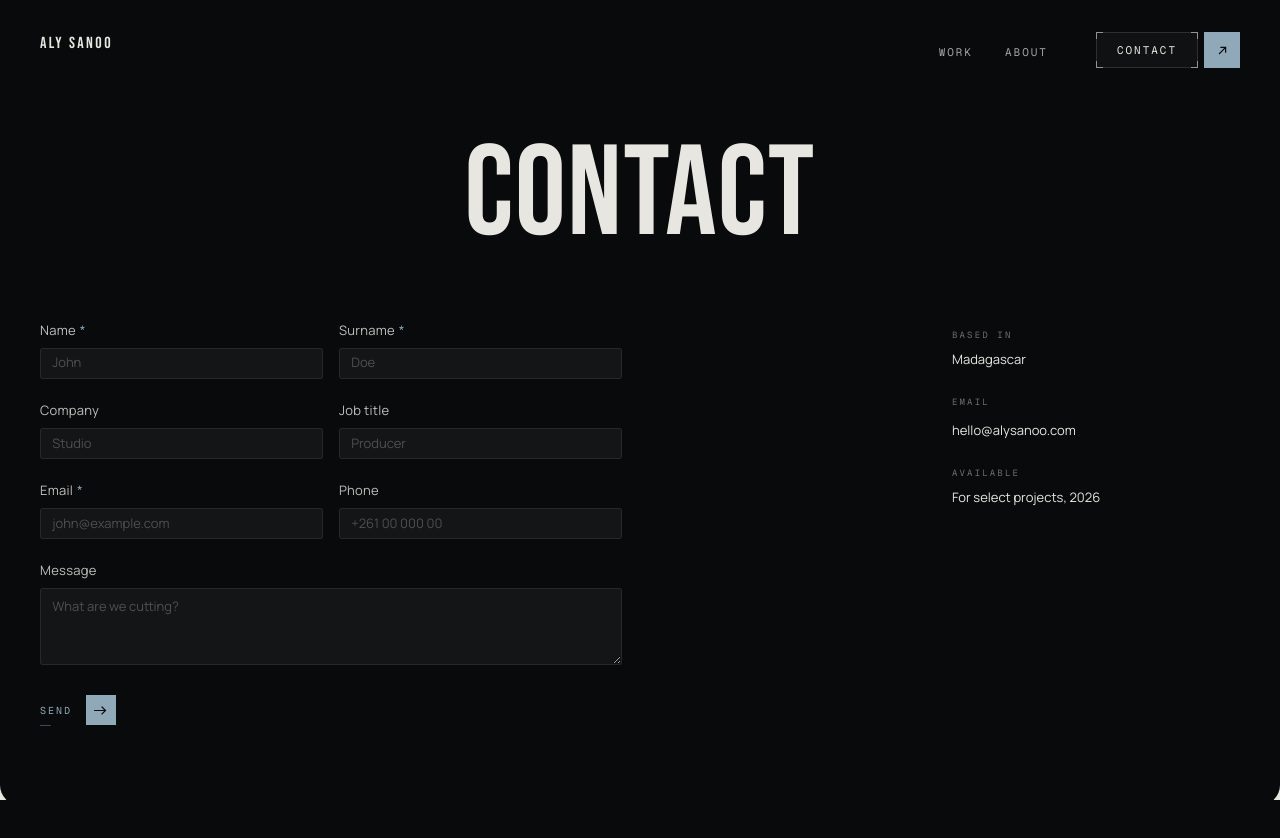
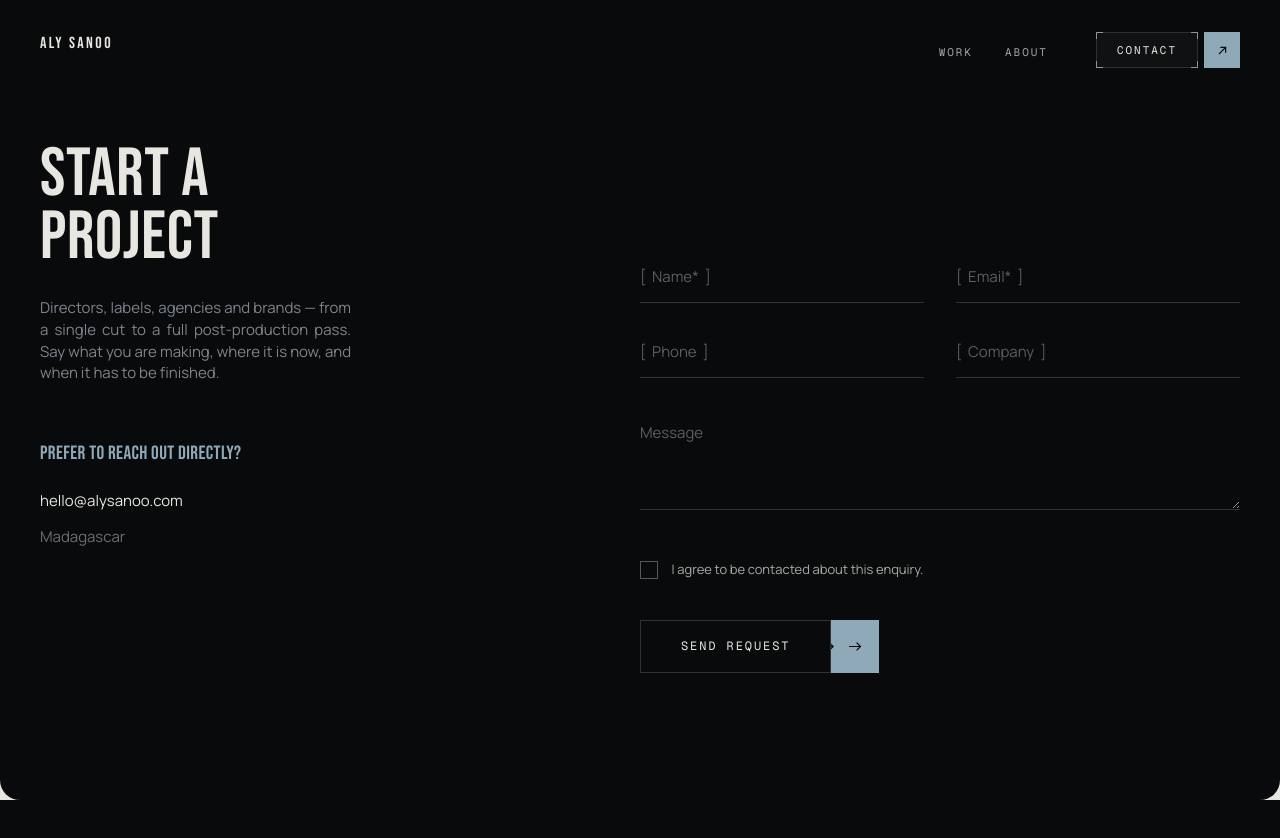
Before and after one commit to AmigosKazz/alysano, a Next.js app: page /contact in a window 1280 px wide. Shown: the top 838 px of the page. Built offline with nearby package versions, Linux system fonts and the light colour scheme.

Commit message:
update ContactPage and globals.css: redesign layout, refine form styles, and add social links for enhanced usability and presentation

```diff
--- a/app/contact/page.tsx
+++ b/app/contact/page.tsx
@@ -9,48 +9,62 @@ export const metadata: Metadata = {
 };
 
 /**
- * The page the invitation leads to. The word fills the top edge to edge, the form
- * sits under its left half, and the details hold the right margin — the same
- * asymmetry the rest of the site is built on.
+ * The invitation, set as a brief: what the work is and how to reach him on the
+ * left, the form itself out on the right margin. The band of black between the
+ * two columns is the point — the page asks for one thing at a time.
  */
 export default function ContactPage() {
+  const social = CONTACT.social.filter((link) => link.href);
+
   return (
     <main>
       <div className="page-cover">
         <section className="contact-page">
-          <h1 className="contact-page-title font-title">Contact</h1>
+          <div className="contact-lede">
+            <h1 className="contact-title font-title">Start a project</h1>
 
-          <div className="contact-page-body">
-            <ContactForm />
+            <p className="contact-intro">
+              Directors, labels, agencies and brands — from a single cut to a full
+              post-production pass. Say what you are making, where it is now, and
+              when it has to be finished.
+            </p>
 
-            <aside className="contact-page-info">
-              <div className="info-block">
-                <p className="info-label font-mono">Based in</p>
-                <p className="info-value">{CONTACT.place}</p>
+            <div className="contact-block">
+              <p className="contact-label font-title">Prefer to reach out directly?</p>
+              <a className="contact-line" href={`mailto:${CONTACT.email}`}>
+                {CONTACT.email}
+              </a>
+              {CONTACT.phone ? (
+                <a className="contact-line" href={`tel:${CONTACT.phone}`}>
+                  {CONTACT.phone}
+                </a>
+              ) : null}
+              <p className="contact-line contact-line--muted">{CONTACT.place}</p>
+            </div>
+
+            {/* Only renders once there are real profiles to point at. */}
+            {social.length > 0 ? (
+              <div className="contact-block">
+                <p className="contact-label font-title">Social:</p>
+                <ul className="contact-social">
+                  {social.map((link) => (
+                    <li key={link.label}>
+                      <a
+                        className="contact-social-link font-mono"
+                        href={link.href}
+                        target="_blank"
+                        rel="noreferrer"
+                      >
+                        {link.label}
+                      </a>
+                    </li>
+                  ))}
+                </ul>
               </div>
+            ) : null}
+          </div>
 
-              {CONTACT.phone ? (
-                <div className="info-block">
-                  <p className="info-label font-mono">Phone</p>
-                  <a className="info-value info-link" href={`tel:${CONTACT.phone}`}>
-                    {CONTACT.phone}
-                  </a>
-                </div>
-              ) : null}
-
-              <div className="info-block">
-                <p className="info-label font-mono">Email</p>
-                <a className="info-value info-link" href={`mailto:${CONTACT.email}`}>
-                  {CONTACT.email}
-                </a>
-              </div>
-
-              <div className="info-block">
-                <p className="info-label font-mono">Available</p>
-                <p className="info-value">For select projects, 2026</p>
-              </div>
-            </aside>
-          </div>
+          <ContactForm />
         </section>
       </div>
     </main>
--- a/app/globals.css
+++ b/app/globals.css
@@ -1922,9 +1922,10 @@ html.has-cursor video {
 }
 
 /* ------------------------------------------------------------------
-   Contact page — the word fills the top edge to edge, the form sits
-   under its left half and the details hold the right margin. Fields
-   are wells cut into the black rather than cards laid on it.
+   Contact page — set as a brief. The invitation and the ways to reach
+   him hold the left column, the form is pushed out to the right
+   margin, and the band of black between them is the point. Fields are
+   ruled lines rather than boxes: the page asks, it does not enclose.
 ------------------------------------------------------------------ */
 .contact-page {
   /* At least a full window: any shorter and the footer, which waits underneath,
@@ -1932,106 +1933,223 @@ html.has-cursor video {
   min-height: 100svh;
   max-width: 1680px;
   margin: 0 auto;
-  padding: 18svh 1.25rem 10svh;
-}
-
-.contact-page-title {
-  font-size: 10vw;
-  line-height: 0.82;
+  padding: 18svh 1.25rem 12svh;
+}
+
+/* ---- The left column ---- */
+.contact-title {
+  font-size: clamp(2.5rem, 9vw, 4.25rem);
+  line-height: 0.92;
   letter-spacing: 0.01em;
   text-transform: uppercase;
-  text-align: center;
-  white-space: nowrap;
   color: var(--ivory);
 }
 
-.contact-page-body {
-  display: grid;
-  gap: 4rem;
-  margin-top: 9svh;
-}
-
-/* ---- Form ---- */
-/* Two to a row at every width, phones included — stacking them would turn the
-   form into a column of six wells and push the send button off the screen. */
+.contact-intro {
+  margin-top: 1.75rem;
+  max-width: 34ch;
+  font-size: clamp(0.9375rem, 1.05vw, 1.0625rem);
+  line-height: 1.45;
+  color: var(--muted);
+}
+
+.contact-block {
+  margin-top: 3.5rem;
+}
+
+/* The one coloured line in the column, and the only place the accent is
+   asked to carry type rather than a mark. */
+.contact-label {
+  margin-bottom: 1.25rem;
+  font-size: clamp(1rem, 1.5vw, 1.25rem);
+  letter-spacing: 0.02em;
+  text-transform: uppercase;
+  color: var(--steel-blue);
+}
+
+.contact-line {
+  display: block;
+  font-size: clamp(0.9375rem, 1.05vw, 1.0625rem);
+  line-height: 1.6;
+  color: var(--ivory);
+  transition: color 0.4s ease;
+}
+
+a.contact-line:hover {
+  color: var(--steel-blue);
+}
+
+.contact-line--muted {
+  margin-top: 0.75rem;
+  color: rgba(232, 230, 225, 0.45);
+}
+
+.contact-social {
+  display: flex;
+  flex-wrap: wrap;
+  gap: 0.6rem;
+}
+
+/* Framed the way the header's CONTACT call is — a control, not a link in a
+   sentence. */
+.contact-social-link {
+  display: inline-block;
+  padding: 0.7rem 1.1rem;
+  border: 1px solid rgba(232, 230, 225, 0.14);
+  background: rgba(232, 230, 225, 0.03);
+  font-size: 10px;
+  letter-spacing: 0.18em;
+  text-transform: uppercase;
+  color: rgba(232, 230, 225, 0.82);
+  transition:
+    border-color 0.4s ease,
+    background-color 0.4s ease,
+    color 0.4s ease;
+}
+
+.contact-social-link:hover {
+  border-color: rgba(232, 230, 225, 0.4);
+  background: rgba(232, 230, 225, 0.06);
+  color: var(--ivory);
+}
+
+/* ---- The form ---- */
+.form {
+  margin-top: 4rem;
+}
+
 .form-grid {
   display: grid;
   grid-template-columns: repeat(2, minmax(0, 1fr));
-  gap: 1.25rem 0.7rem;
+  gap: 2.25rem 2rem;
 }
 
 .field-wide {
   grid-column: 1 / -1;
 }
 
-/* Narrower than this and two fields stop taking a readable placeholder. */
-@media (max-width: 359px) {
+/* Narrower than this and two fields stop taking a readable cue. */
+@media (max-width: 400px) {
   .form-grid {
     grid-template-columns: minmax(0, 1fr);
   }
 }
 
-.field {
-  display: flex;
-  flex-direction: column;
-  gap: 0.45rem;
-}
-
-.field-label {
-  font-size: 13px;
-  letter-spacing: 0.02em;
-  color: rgba(232, 230, 225, 0.82);
-}
-
-/* The only mark on the page that is not ivory — it has one job. */
-.field-mark {
-  margin-left: 0.3em;
-  color: var(--steel-blue);
-}
-
+/* A ruled line, not a well: the field is the space above the rule. */
 .field-input {
   width: 100%;
-  padding: 0.3rem 0.7rem;
-  border: 1px solid rgba(232, 230, 225, 0.09);
-  border-radius: 3px;
-  background: rgba(232, 230, 225, 0.05);
-  font-size: 13px;
+  padding: 0 0 0.85rem;
+  border: 0;
+  border-bottom: 1px solid rgba(232, 230, 225, 0.18);
+  border-radius: 0;
+  background: transparent;
+  font-size: clamp(0.9375rem, 1.05vw, 1.0625rem);
   line-height: 1.5;
+  color: var(--ivory);
+  transition: border-color 0.4s ease;
+}
+
+.field-input::placeholder {
+  color: rgba(232, 230, 225, 0.38);
+}
+
+.field-input:hover {
+  border-bottom-color: rgba(232, 230, 225, 0.32);
+}
+
+.field-input:focus {
+  outline: none;
+  border-bottom-color: var(--steel-blue);
+}
+
+.field-input:user-invalid {
+  border-bottom-color: rgba(185, 165, 138, 0.6);
+}
+
+.field-area {
+  min-height: 96px;
+  padding-top: 0.5rem;
+  resize: vertical;
+}
+
+.form-consent {
+  display: flex;
+  align-items: center;
+  gap: 0.85rem;
+  margin-top: 2.75rem;
+  font-size: clamp(0.8125rem, 0.95vw, 0.9375rem);
+  color: rgba(232, 230, 225, 0.72);
+}
+
+/* Drawn rather than native, so it reads as one of the page's own marks. */
+.field-check {
+  flex: none;
+  width: 18px;
+  height: 18px;
+  margin: 0;
+  border: 1px solid rgba(232, 230, 225, 0.35);
+  border-radius: 0;
+  background: transparent;
+  appearance: none;
+  cursor: pointer;
+  transition:
+    border-color 0.4s ease,
+    background-color 0.4s ease;
+}
+
+.field-check:hover {
+  border-color: rgba(232, 230, 225, 0.6);
+}
+
+.field-check:checked {
+  border-color: var(--steel-blue);
+  background: var(--steel-blue);
+}
+
+.field-check:focus-visible {
+  outline: 1px solid var(--steel-blue);
+  outline-offset: 2px;
+}
+
+.form-action {
+  display: flex;
+  align-items: center;
+  gap: 1.5rem;
+  margin-top: 2.5rem;
+}
+
+/* The page's one heavy control: the same steel square the header carries,
+   with the label set in a frame beside it rather than on a rule. */
+.cta--block {
+  gap: 0;
+}
+
+.cta--block .cta-label {
+  padding: 1.05rem 2.5rem;
+  border: 1px solid rgba(232, 230, 225, 0.18);
+  font-size: 12px;
+  letter-spacing: 0.16em;
   color: var(--ivory);
   transition:
     border-color 0.4s ease,
     background-color 0.4s ease;
 }
 
-.field-input::placeholder {
-  color: rgba(232, 230, 225, 0.28);
-}
-
-.field-input:hover {
-  background: rgba(232, 230, 225, 0.055);
-}
-
-.field-input:focus {
-  outline: none;
-  border-color: rgba(143, 169, 184, 0.55);
-  background: rgba(232, 230, 225, 0.06);
-}
-
-.field-input:user-invalid {
-  border-color: rgba(185, 165, 138, 0.5);
-}
-
-.field-area {
-  min-height: 72px;
-  padding-block: 0.5rem;
-  resize: vertical;
-}
-
-.form-action {
-  display: flex;
-  align-items: center;
-  gap: 1.5rem;
-  margin-top: 1.9rem;
+.cta--block:hover .cta-label,
+.cta--block:focus-visible .cta-label {
+  border-color: rgba(232, 230, 225, 0.4);
+  background: rgba(232, 230, 225, 0.04);
+}
+
+/* The rule under the label belongs to the inline control, not to this one. */
+.cta--block .cta-label::after {
+  content: none;
+}
+
+.cta--block .cta-arrow {
+  width: 48px;
+  align-self: stretch;
+  height: auto;
 }
 
 .form-status {
@@ -2041,86 +2159,39 @@ html.has-cursor video {
   color: rgba(232, 230, 225, 0.45);
 }
 
-/* ---- The right margin ---- */
-.contact-page-info {
-  display: grid;
-  gap: 1.6rem;
-  align-content: start;
-}
-
-.info-label {
-  margin-bottom: 0.5rem;
-  font-size: 9px;
-  letter-spacing: 0.24em;
-  text-transform: uppercase;
-  color: rgba(232, 230, 225, 0.45);
-}
-
-.info-value {
-  font-size: 13px;
-  color: var(--ivory);
-}
-
-.info-link {
-  transition: color 0.4s ease;
-}
-
-.info-link:hover {
-  color: var(--steel-blue);
-}
-
 /* On a phone the fields carry 16px: any smaller and iOS zooms the whole page in
-   the moment one takes focus. The desktop scale picks up again past this. */
+   the moment one takes focus. */
 @media (max-width: 759px) {
   .contact-page {
-    padding-top: 14svh;
-  }
-
-  /* The word has to hold the top of a phone screen the way it holds the top of a
-     window — at the desktop size it would read as a caption. */
-  .contact-page-title {
-    font-size: 20vw;
-  }
-
-  .field-label {
-    font-size: 14px;
+    padding-top: 15svh;
   }
 
   .field-input {
-    padding: 0.45rem 0.7rem;
     font-size: 16px;
   }
 
   .form-grid {
-    gap: 1.25rem 0.6rem;
-  }
-
-  .contact-page-body {
-    gap: 5rem;
-  }
-}
-
-@media (min-width: 760px) {
-  .form-grid {
-    gap: 1.4rem 1rem;
+    gap: 1.9rem 1.25rem;
   }
 }
 
 @media (min-width: 1100px) {
   .contact-page {
+    display: grid;
+    grid-template-columns: minmax(0, 26%) minmax(0, 50%);
+    justify-content: space-between;
+    align-items: start;
     padding-inline: 2.5rem;
   }
 
-  /* The form keeps to the left half, the details to the right quarter, and the
-     empty band between them is the point. */
-  .contact-page-body {
-    grid-template-columns: minmax(0, 48.5%) minmax(0, 24%);
-    justify-content: space-between;
-  }
-
-  .contact-page-info {
-    justify-items: start;
-    padding-top: 0.5rem;
+  /* The form starts on the same line as the question it answers. */
+  .form {
+    margin-top: 0;
+    padding-top: 15svh;
+  }
+
+  .contact-intro {
+    text-align: justify;
   }
 }
 
--- a/components/contact/ContactForm.tsx
+++ b/components/contact/ContactForm.tsx
@@ -8,34 +8,21 @@ import { CONTACT } from "@/lib/contact";
 type Field = {
   name: string;
   label: string;
-  placeholder: string;
   type?: string;
   required?: boolean;
   autoComplete?: string;
 };
 
-/** Two to a row on desktop, in the order the reference reads them. */
+/** Two to a row: who it is and where to answer, then how else to reach them. */
 const FIELDS: Field[] = [
-  { name: "name", label: "Name", placeholder: "John", required: true, autoComplete: "given-name" },
-  {
-    name: "surname",
-    label: "Surname",
-    placeholder: "Doe",
-    required: true,
-    autoComplete: "family-name",
-  },
-  { name: "company", label: "Company", placeholder: "Studio", autoComplete: "organization" },
-  { name: "role", label: "Job title", placeholder: "Producer", autoComplete: "organization-title" },
-  {
-    name: "email",
-    label: "Email",
-    placeholder: "john@example.com",
-    type: "email",
-    required: true,
-    autoComplete: "email",
-  },
-  { name: "phone", label: "Phone", placeholder: "+261 00 000 00", type: "tel", autoComplete: "tel" },
+  { name: "name", label: "Name", required: true, autoComplete: "name" },
+  { name: "email", label: "Email", type: "email", required: true, autoComplete: "email" },
+  { name: "phone", label: "Phone", type: "tel", autoComplete: "tel" },
+  { name: "company", label: "Company", autoComplete: "organization" },
 ];
+
+/** The bracket the rest of the page puts around a piece of metadata. */
+const cue = (field: Field) => `[  ${field.label}${field.required ? "*" : ""}  ]`;
 
 /**
  * No backend to speak to, so the form composes the message and hands it to the
@@ -67,13 +54,12 @@ export function ContactForm() {
     const data = new FormData(event.currentTarget);
     const value = (key: string) => String(data.get(key) ?? "").trim();
 
-    const subject = `Project enquiry — ${value("name")} ${value("surname")}`.trim();
+    const subject = `Project enquiry — ${value("name")}`.trim();
     const body = [
-      `Name: ${value("name")} ${value("surname")}`,
-      value("company") && `Company: ${value("company")}`,
-      value("role") && `Job title: ${value("role")}`,
+      `Name: ${value("name")}`,
       `Email: ${value("email")}`,
       value("phone") && `Phone: ${value("phone")}`,
+      value("company") && `Company: ${value("company")}`,
       "",
       value("message"),
     ]
@@ -87,23 +73,19 @@ export function ContactForm() {
   };
 
   return (
-    <form ref={formRef} className="form" onSubmit={submit} noValidate={false}>
+    <form ref={formRef} className="form" onSubmit={submit}>
       <div className="form-grid">
         {FIELDS.map((field) => (
           <p key={field.name} data-row className="field">
-            <label className="field-label" htmlFor={field.name}>
+            {/* The cue carries the label, so this one is for screen readers. */}
+            <label className="sr-only" htmlFor={field.name}>
               {field.label}
-              {field.required ? (
-                <span className="field-mark" aria-hidden="true">
-                  *
-                </span>
-              ) : null}
             </label>
             <input
               id={field.name}
               name={field.name}
               type={field.type ?? "text"}
-              placeholder={field.placeholder}
+              placeholder={cue(field)}
               required={field.required}
               autoComplete={field.autoComplete}
               className="field-input"
@@ -112,21 +94,26 @@ export function ContactForm() {
         ))}
 
         <p data-row className="field field-wide">
-          <label className="field-label" htmlFor="message">
+          <label className="sr-only" htmlFor="message">
             Message
           </label>
           <textarea
             id="message"
             name="message"
             rows={3}
-            placeholder="What are we cutting?"
+            placeholder="Message"
             className="field-input field-area"
           />
         </p>
       </div>
 
+      <p data-row className="form-consent">
+        <input id="consent" name="consent" type="checkbox" required className="field-check" />
+        <label htmlFor="consent">I agree to be contacted about this enquiry.</label>
+      </p>
+
       <div data-row className="form-action">
-        <CtaButton type="submit" label="Send" />
+        <CtaButton type="submit" label="Send request" className="cta--block" />
         <span role="status" className="form-status font-mono">
           {sent ? "Opening your mail app…" : ""}
         </span>
--- a/components/site-footer/SiteFooter.tsx
+++ b/components/site-footer/SiteFooter.tsx
@@ -1,9 +1,9 @@
 import Link from "next/link";
 
 const PAGES = [
-  { label: "Work", href: "#work" },
-  { label: "About", href: "#about" },
-  { label: "Contact", href: "#contact" },
+  { label: "Work", href: "work" },
+  { label: "About", href: "about" },
+  { label: "Contact", href: "contact" },
 ];
 
 /**
--- a/components/site-header/SiteHeader.tsx
+++ b/components/site-header/SiteHeader.tsx
@@ -7,8 +7,8 @@ import { ScrollTrigger } from "gsap/ScrollTrigger";
 import { INTRO_EVENT } from "@/lib/intro";
 
 const NAV = [
-  { label: "Work", href: "#work" },
-  { label: "About", href: "#about" },
+  { label: "Work", href: "work" },
+  { label: "About", href: "about" },
 ];
 
 /** Drawn twice inside the accent square so one can roll out as the other arrives. */
--- a/components/ui/Cta.tsx
+++ b/components/ui/Cta.tsx
@@ -34,9 +34,9 @@ type Props = ComponentProps<typeof Link> & { label: string };
  * The page's forward action, carrying the same steel-blue square as the header's
  * CONTACT call. Shared so every one of them stays the same control.
  */
-export function Cta({ label, ...props }: Props) {
+export function Cta({ label, className, ...props }: Props) {
   return (
-    <Link {...props} className="cta font-mono">
+    <Link {...props} className={`cta font-mono${className ? ` ${className}` : ""}`}>
       <Face label={label} />
     </Link>
   );
@@ -45,9 +45,9 @@ export function Cta({ label, ...props }: Props) {
 type ButtonProps = ComponentProps<"button"> & { label: string };
 
 /** The same control where the action submits rather than navigates. */
-export function CtaButton({ label, ...props }: ButtonProps) {
+export function CtaButton({ label, className, ...props }: ButtonProps) {
   return (
-    <button {...props} className="cta font-mono">
+    <button {...props} className={`cta font-mono${className ? ` ${className}` : ""}`}>
       <Face label={label} />
     </button>
   );
--- a/lib/contact.ts
+++ b/lib/contact.ts
@@ -2,11 +2,16 @@
  * The one place the real details live. The contact page reads all of it from here,
  * and the form composes its message to `email` — swap these and everything follows.
  *
- * TODO: `email` is a placeholder until Aly gives the real address; `phone` is left
- * empty on purpose and simply does not render.
+ * TODO: `email` is a placeholder until Aly gives the real address; `phone` and the
+ * social `href`s are left empty on purpose and simply do not render until filled.
  */
 export const CONTACT = {
   place: "Madagascar",
   email: "hello@alysanoo.com",
   phone: "",
+  social: [
+    { label: "Instagram", href: "" },
+    { label: "Vimeo", href: "" },
+    { label: "YouTube", href: "" },
+  ],
 } as const;
```
